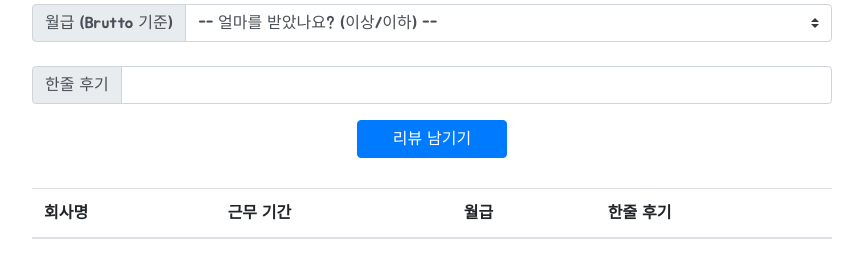
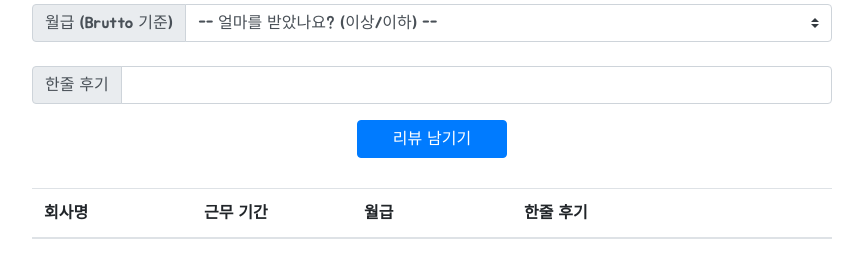
Before and after one commit to Minsun91/Eschborn-Report, a Flask app: page / in a window 1280 px wide. Shown: the part 564-819 px from the top of the page, without its empty margins (208-1071 px from the left). Run offline with Flask 2, Linux system fonts and the light colour scheme; data that the repository does not hold is empty; some libraries are stand-ins or nearby versions.

Commit message:
Add files via upload

```diff
--- a/templates/index.html
+++ b/templates/index.html
@@ -208,10 +208,10 @@
     <table class="table">
         <thead>
         <tr>
-            <th scope="col">회사명</th>
-            <th scope="col">근무 기간</th>
-            <th scope="col">월급</th>
-            <th scope="col">한줄 후기</th>
+            <th scope="col" style="width: 20%;">회사명</th>
+            <th scope="col" style="width: 20%;">근무 기간 </th>
+            <th scope="col" style="width: 20%;">월급</th>
+            <th scope="col" style="width: 40%;">한줄 후기</th>
         </tr>
         </thead>
         <tbody id="orders-box">
```
